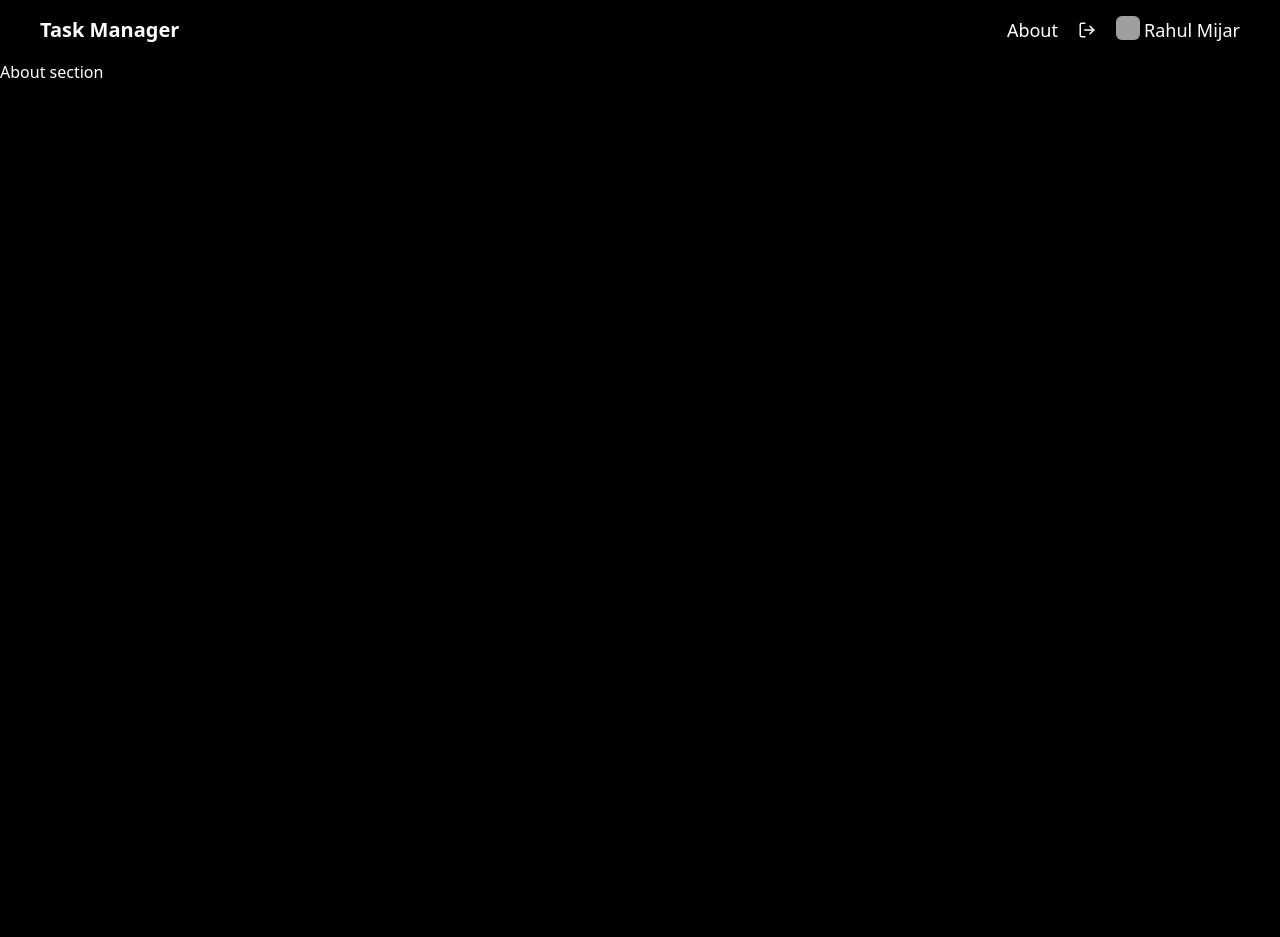
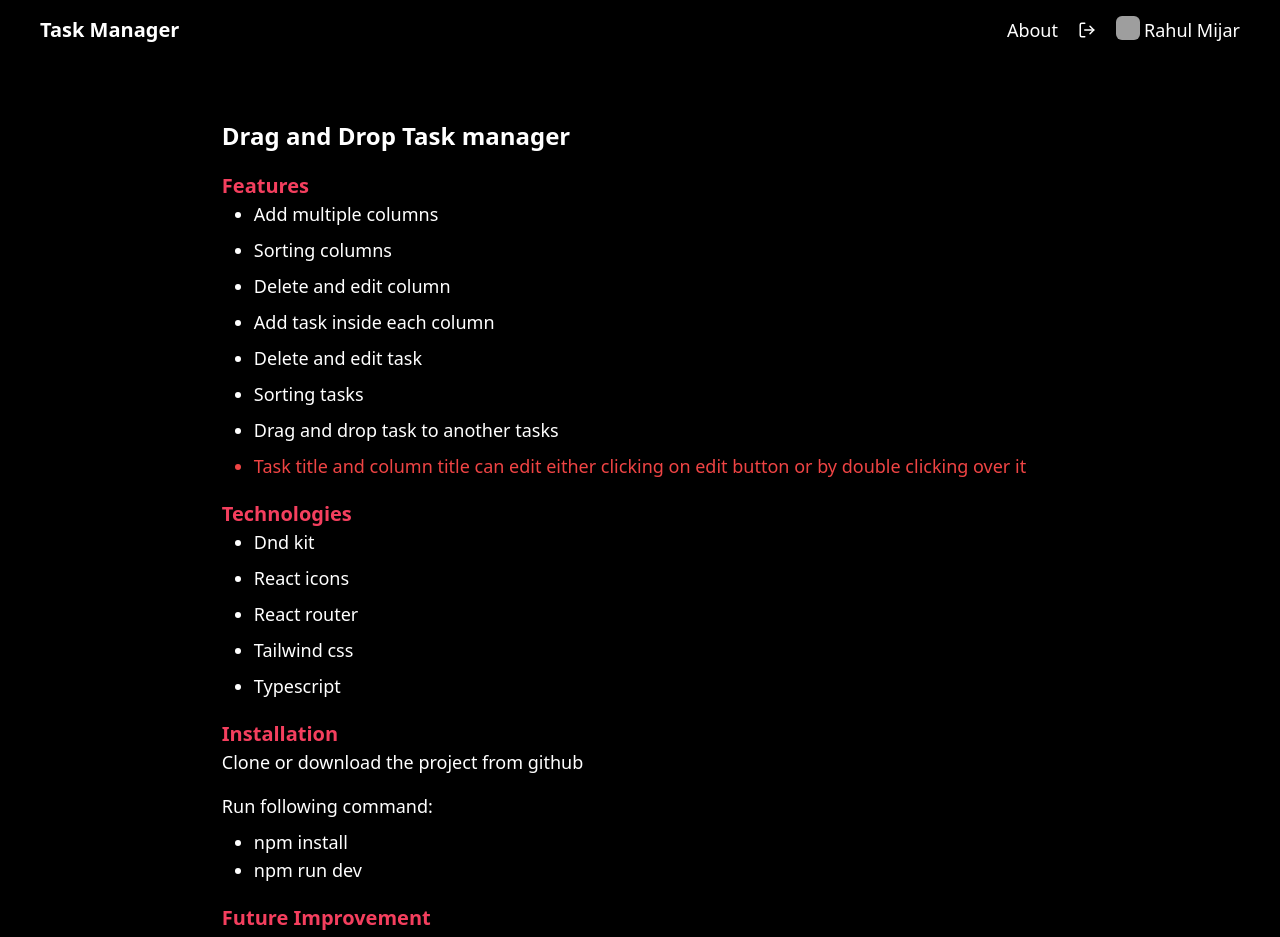
Before and after one commit to rahul-431/dragd, a React (Vite) app: page /about in a window 1280 px wide. Shown: the top 937 px of the page. Before the commit the page ends 800 px from the top, so only its background shows below. Built offline with nearby package versions, Linux system fonts and the light colour scheme; grey boxes are pictures that could not be loaded.

Commit message:
add about page content

```diff
--- a/src/pages/About.tsx
+++ b/src/pages/About.tsx
@@ -1,5 +1,59 @@
 const About = () => {
-  return <div>About section</div>;
+  return (
+    <div className="mx-auto md:mt-5 my-2 md:p-10 p-2 flex flex-col gap-5">
+      <h1 className="text-2xl font-semibold">Drag and Drop Task manager</h1>
+      <div className="flex flex-col">
+        <h2 className="text-xl font-semibold text-rose-500">Features</h2>
+        <ul className="flex list-disc flex-col gap-2 text-lg px-8">
+          <li>Add multiple columns</li>
+          <li>Sorting columns</li>
+          <li>Delete and edit column</li>
+          <li>Add task inside each column</li>
+          <li>Delete and edit task</li>
+          <li>Sorting tasks</li>
+          <li>Drag and drop task to another tasks</li>
+          <li className="text-red-500">
+            Task title and column title can edit either clicking on edit button
+            or by double clicking over it
+          </li>
+        </ul>
+      </div>
+      <div className="flex flex-col">
+        <h2 className="text-xl font-semibold text-rose-500">Technologies</h2>
+        <ul className="flex list-disc flex-col gap-2 text-lg px-8">
+          <li>Dnd kit</li>
+          <li>React icons</li>
+          <li>React router</li>
+          <li>Tailwind css</li>
+          <li>Typescript</li>
+        </ul>
+      </div>
+      <div className="flex flex-col">
+        <h2 className="text-xl font-semibold text-rose-500">Installation</h2>
+        <div className="flex flex-col gap-4 text-lg">
+          <p>Clone or download the project from github</p>
+          <div className="flex flex-col gap-2">
+            <p>Run following command:</p>
+            <ul className="list-disc px-8">
+              <li>npm install</li>
+              <li>npm run dev</li>
+            </ul>
+          </div>
+        </div>
+      </div>
+      <div className="flex flex-col">
+        <h2 className="text-xl font-semibold text-rose-500">
+          Future Improvement
+        </h2>
+        <ul className="flex list-disc flex-col gap-2 text-lg px-8">
+          <li>User Authentication</li>
+          <li>Implement Redux for state management</li>
+          <li>Add subtask feature</li>
+          <li>Undo and redo feature</li>
+        </ul>
+      </div>
+    </div>
+  );
 };
 
 export default About;
```
